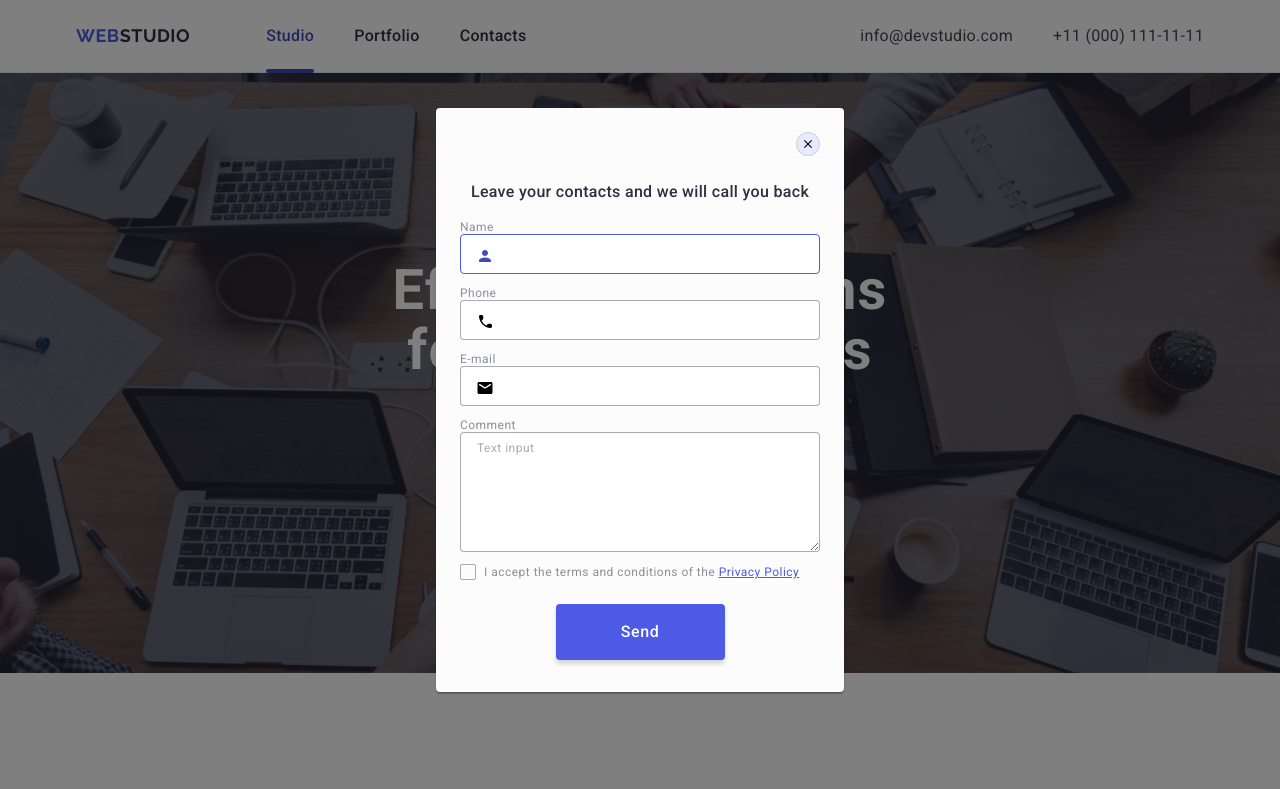
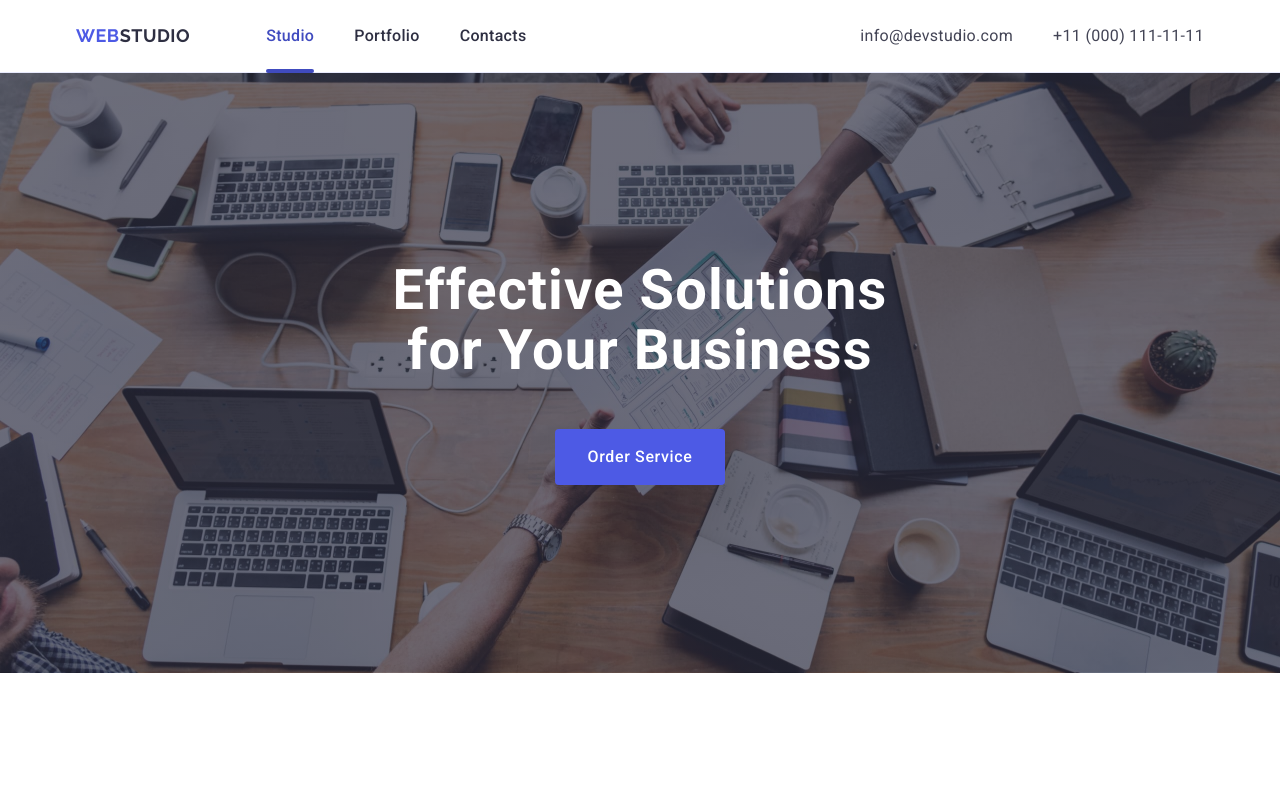
Before and after one commit to ArturMykhalyk/goit-markup-hw-05, a plain HTML site: page index.html in a window 1280 px wide. Shown: the top 789 px of the page. Drawn offline with nearby package versions, Linux system fonts and the light colour scheme.

Commit message:
Artur
edit html

```diff
--- a/index.html
+++ b/index.html
@@ -472,7 +472,7 @@
         </div>
         <div class="container-form">
           <form class="subscribe-form" name="subscribe" autocomplete="off">
-            <label class="email-form" for="email">
+            <div class="email-form">
               Subscribe
               <div class="inp-btn">
                 <input
@@ -484,19 +484,18 @@
                 />
 
                 <button class="btn-form-subscibe" type="submit">
-                  Subscribe
-                  <svg class="icon" width="24" height="24">
+                  Subscribe<svg class="icon" width="24" height="24">
                     <use href="./images/icons.svg#icon-icon-send"></use>
                   </svg>
                 </button>
               </div>
-            </label>
+            </div>
           </form>
         </div>
       </div>
     </footer>
 
-    <div class="modal-overlay is-open">
+    <div class="modal-overlay">
       <div class="modal">
         <form class="info-back" name="info-back" autocomplete="off">
           <button class="close-btn" type="submit">
@@ -560,17 +559,17 @@
           </div>
 
           <div class="licen">
-            <label class="licen-label" for="realcheckbox">
+            <div class="licen-label">
               <input class="real-checkbox" type="checkbox" id="realcheckbox" />
-              <spam class="decor-checkbox">
+              <div class="decor-checkbox">
                 <svg class="decor-icon" width="10" height="8">
                   <use href="./images/icons.svg#icon-click"></use>
                 </svg>
-              </spam>
+              </div>
 
               I accept the terms and conditions of the&nbsp;
               <a class="privacy" href=""> Privacy Policy</a>
-            </label>
+            </div>
           </div>
 
           <button class="send-btn" type="submit">Send</button>
```
